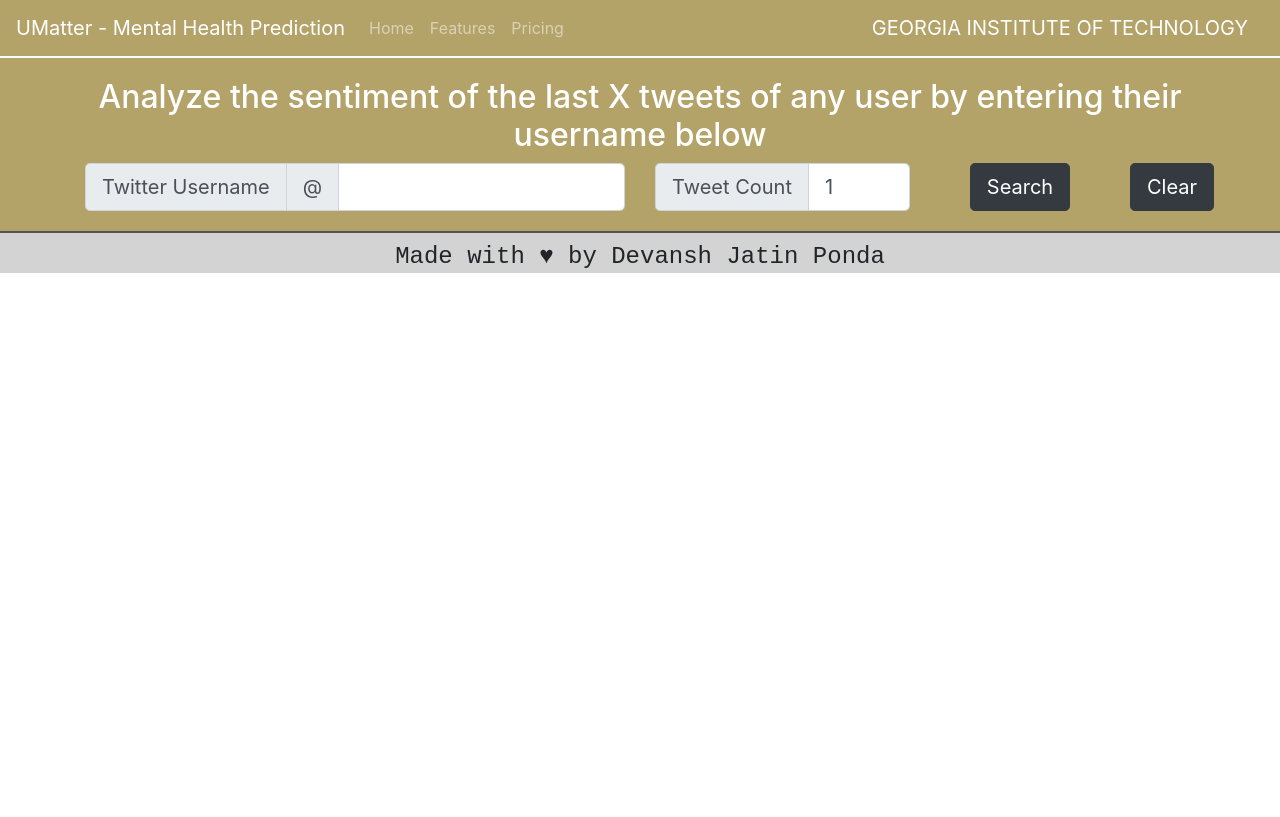
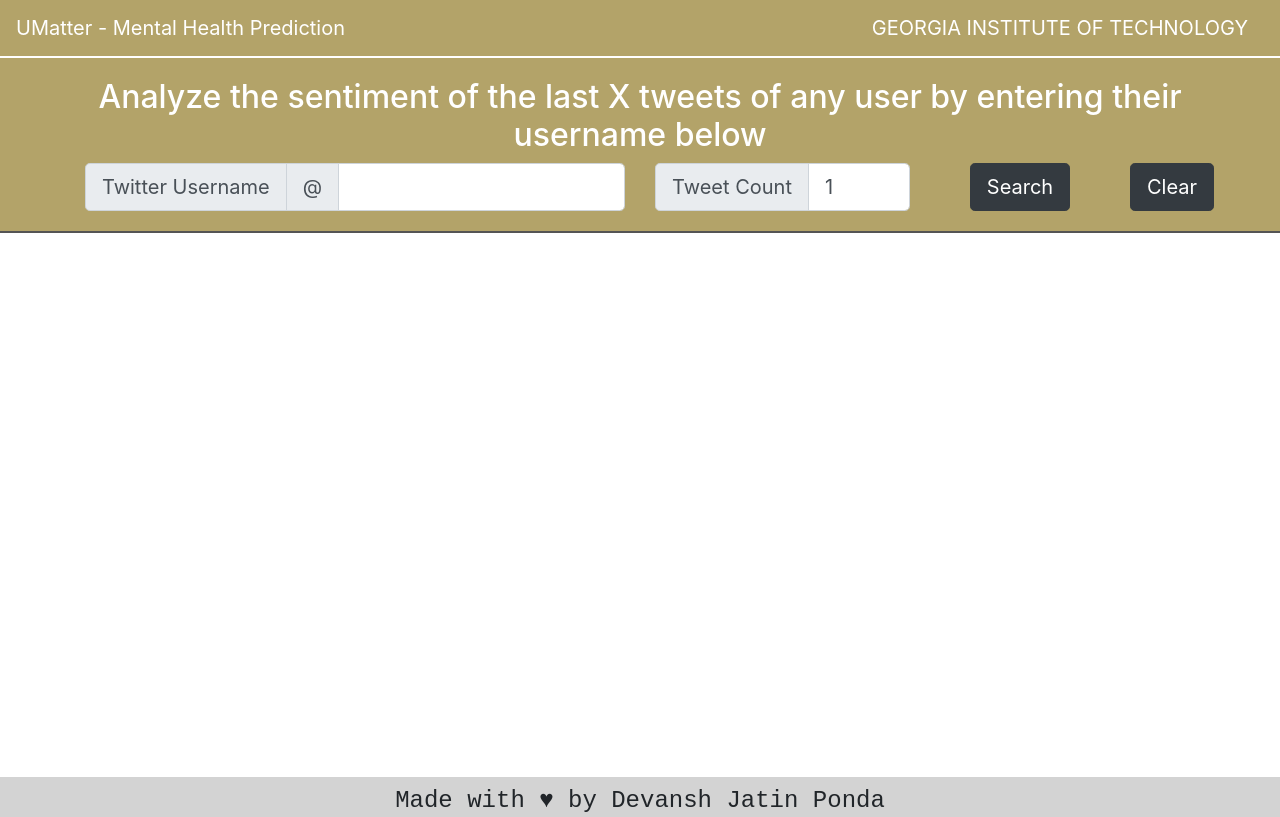
Before and after one commit to devansh2001/umatter-mental-health-prediction, a React (Create React App) app in the folder web/front-end/react-app/: page / in a window 1280 px wide. Built offline with nearby package versions, Linux system fonts and the light colour scheme.

Commit message:
Added filler component to push footer

```diff
--- a/web/front-end/react-app/src/components/ApplicationManager.js
+++ b/web/front-end/react-app/src/components/ApplicationManager.js
@@ -4,6 +4,7 @@ import SearchByUsernameComponent from "./SearchByUsernameComponent";
 import TweetContainer from "./TweetContainer";
 import MadeWLoveComponent from './MadeWLoveComponent';
 import PositivityPercentageComponent from './PositivityPercentageComponent';
+import GTLogoComponent from './GTLogoComponent';
 
 class ApplicationManager extends Component {
     constructor(props) {
@@ -12,6 +13,19 @@ class ApplicationManager extends Component {
             data: []
         }
     }
+
+    getFillerComponent = () => {
+        if (this.state.data == null || this.state.data.length === 0) {
+            return (<GTLogoComponent/>)
+        } else {
+            return (
+                <div>
+                    <PositivityPercentageComponent data={this.state.data}/>
+                    <TweetContainer data={this.state.data}/>
+                </div>
+            )
+        }
+    };
 
     componentDidUpdate(prevProps, prevState, snapshot) {
         console.log('Updated');
@@ -28,8 +42,10 @@ class ApplicationManager extends Component {
             <div className={'full-app'}>
                 <NavBarComponent/>
                 <SearchByUsernameComponent updateCallback={this.updateData}/>
-                <PositivityPercentageComponent data={this.state.data}/>
-                <TweetContainer data={this.state.data}/>
+                {/*<PositivityPercentageComponent data={this.state.data}/>*/}
+                {/*<TweetContainer data={this.state.data}/>*/}
+                {/*<GTLogoComponent/>*/}
+                {this.getFillerComponent()}
                 <MadeWLoveComponent/>
             </div>
         );
--- /dev/null
+++ b/web/front-end/react-app/src/components/GTLogoComponent.js
@@ -0,0 +1,15 @@
+import React, { Component } from 'react';
+import { Image } from 'react-bootstrap';
+
+class GTLogoComponent extends Component {
+
+    render() {
+        return (
+            <div className={'gt-image'}>
+                {/*<img src={require('../gt.png')} />*/}
+            </div>
+        );
+    }
+}
+
+export default GTLogoComponent;
--- a/web/front-end/react-app/src/components/NavBarComponent.js
+++ b/web/front-end/react-app/src/components/NavBarComponent.js
@@ -13,9 +13,9 @@ class NavBarComponent extends Component {
                 <Navbar className={'my-navbar'} variant={'dark'}>
                     <Navbar.Brand href="#home">UMatter - Mental Health Prediction</Navbar.Brand>
                     <Nav className="mr-auto">
-                        <Nav.Link href="#home">Home</Nav.Link>
-                        <Nav.Link href="#features">Features</Nav.Link>
-                        <Nav.Link href="#pricing">Pricing</Nav.Link>
+                        <Nav.Link href="#home"></Nav.Link>
+                        <Nav.Link href="#features"></Nav.Link>
+                        <Nav.Link href="#pricing"></Nav.Link>
                     </Nav>
                     <Nav>
                         <Navbar.Brand>GEORGIA INSTITUTE OF TECHNOLOGY</Navbar.Brand>
--- a/web/front-end/react-app/src/index.css
+++ b/web/front-end/react-app/src/index.css
@@ -70,3 +70,14 @@ code {
 .full-app {
   height: 100vh;
 }
+
+.gt-image {
+  opacity: 70%;
+  max-width: 100%;
+  height: auto;
+  min-height: 68vh;
+  max-height: 80vh;
+  object-fit: cover;
+  overflow: hidden;
+  object-position: center center;
+}
```
Also changed, not shown: web/front-end/react-app/src/gt.png (added).
